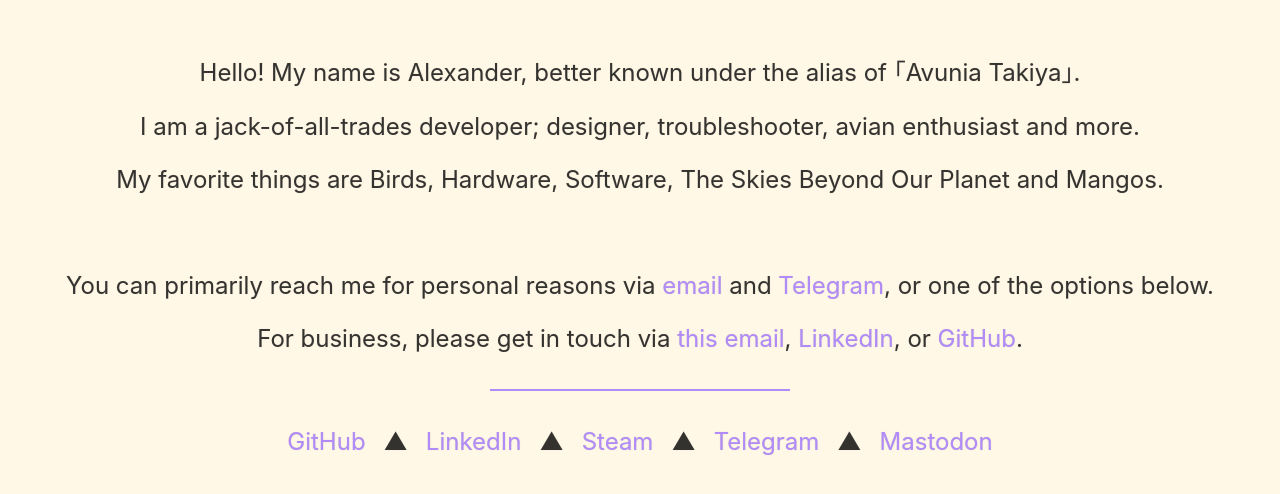
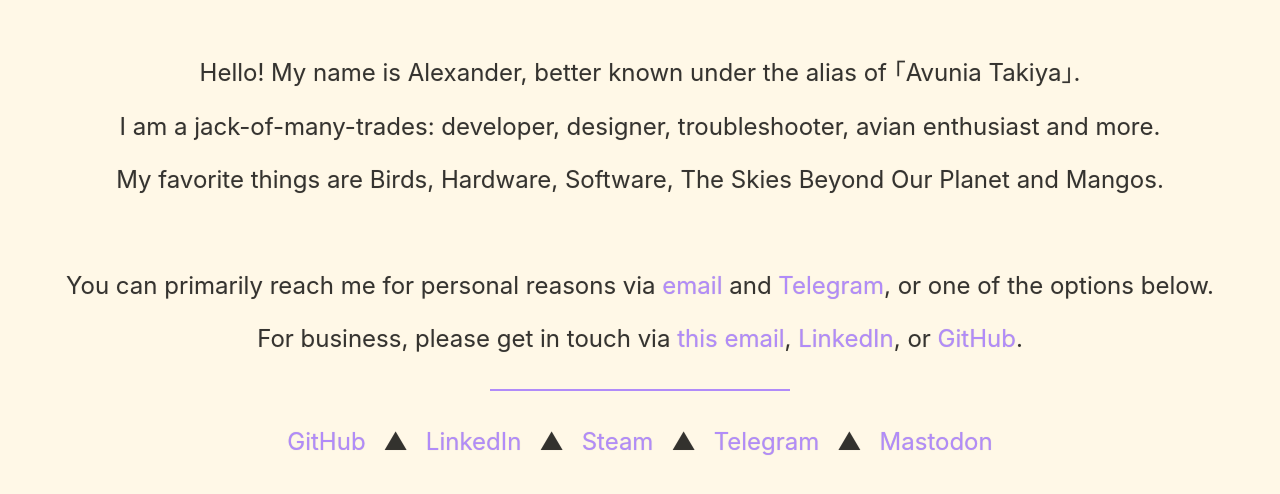
Before and after one commit to Avunia/avunia.github.io, a Svelte app: page / in a window 1280 px wide. Shown: the part 146-640 px from the top of the page. Built offline with nearby package versions, Linux system fonts and the light colour scheme.

Commit message:
Adjusted content wording slightly

```diff
--- a/src/App.svelte
+++ b/src/App.svelte
@@ -28,7 +28,7 @@
 
 <main>
 	<p>Hello! My name is Alexander, better known under the alias of ｢Avunia Takiya｣.</p>
-	<p>I am a jack-of-all-trades developer; designer, troubleshooter, avian enthusiast and more.</p>
+	<p>I am a jack-of-many-trades: developer, designer, troubleshooter, avian enthusiast and more.</p>
 	<p>My favorite things are <span class="emphasize">birds, hardware, software, <span title="Space, or, the universe">the skies beyond our planet</span></span> and <span class="emphasize">mangos</span>.</p>
 	<br/>
 	<p>You can primarily reach me for personal reasons via <a href="mailto:avunia@takiya.eu">email</a> and <SocialLink {...socials.tgram}/>, or one of the options below.</p>
```
